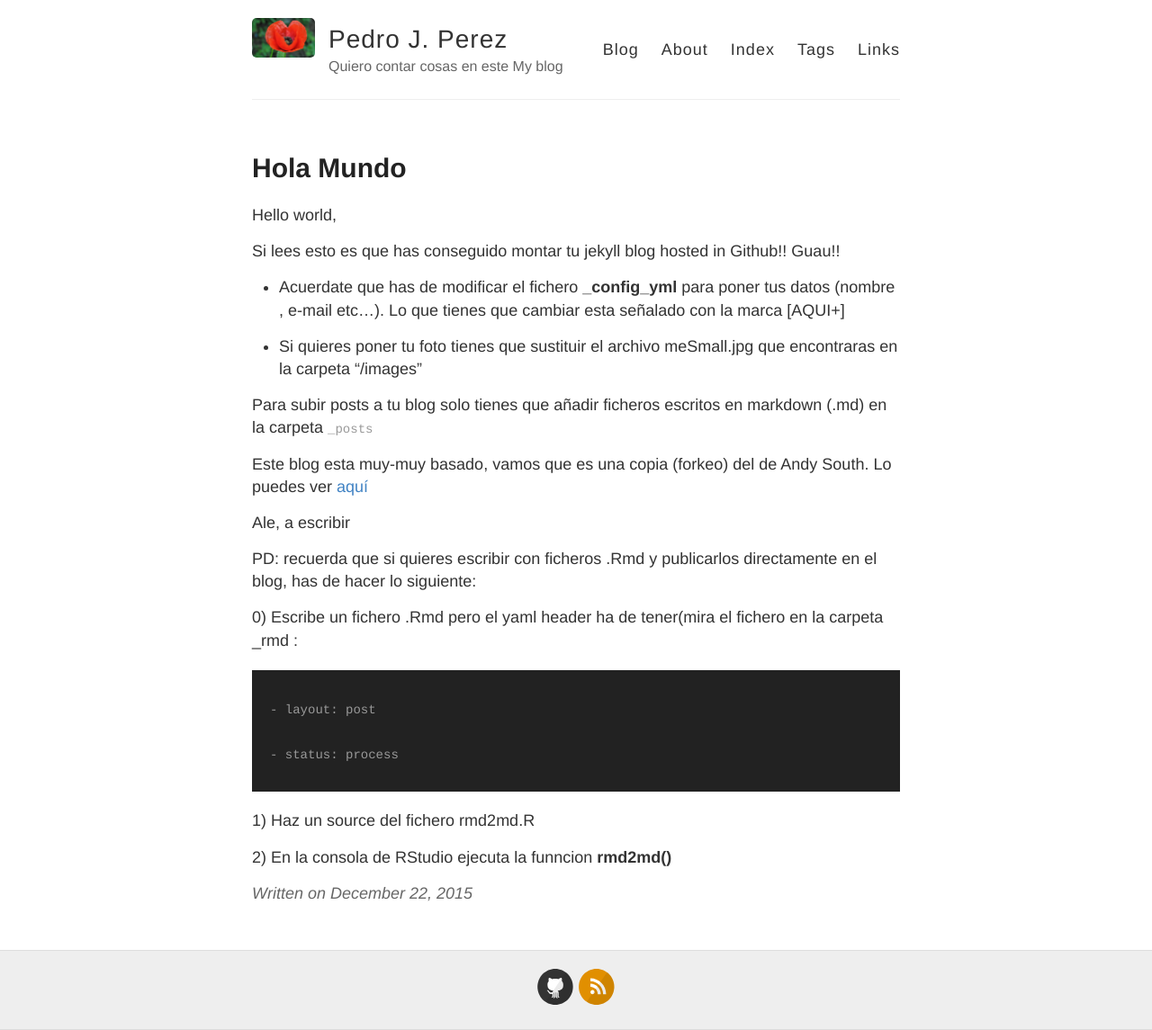
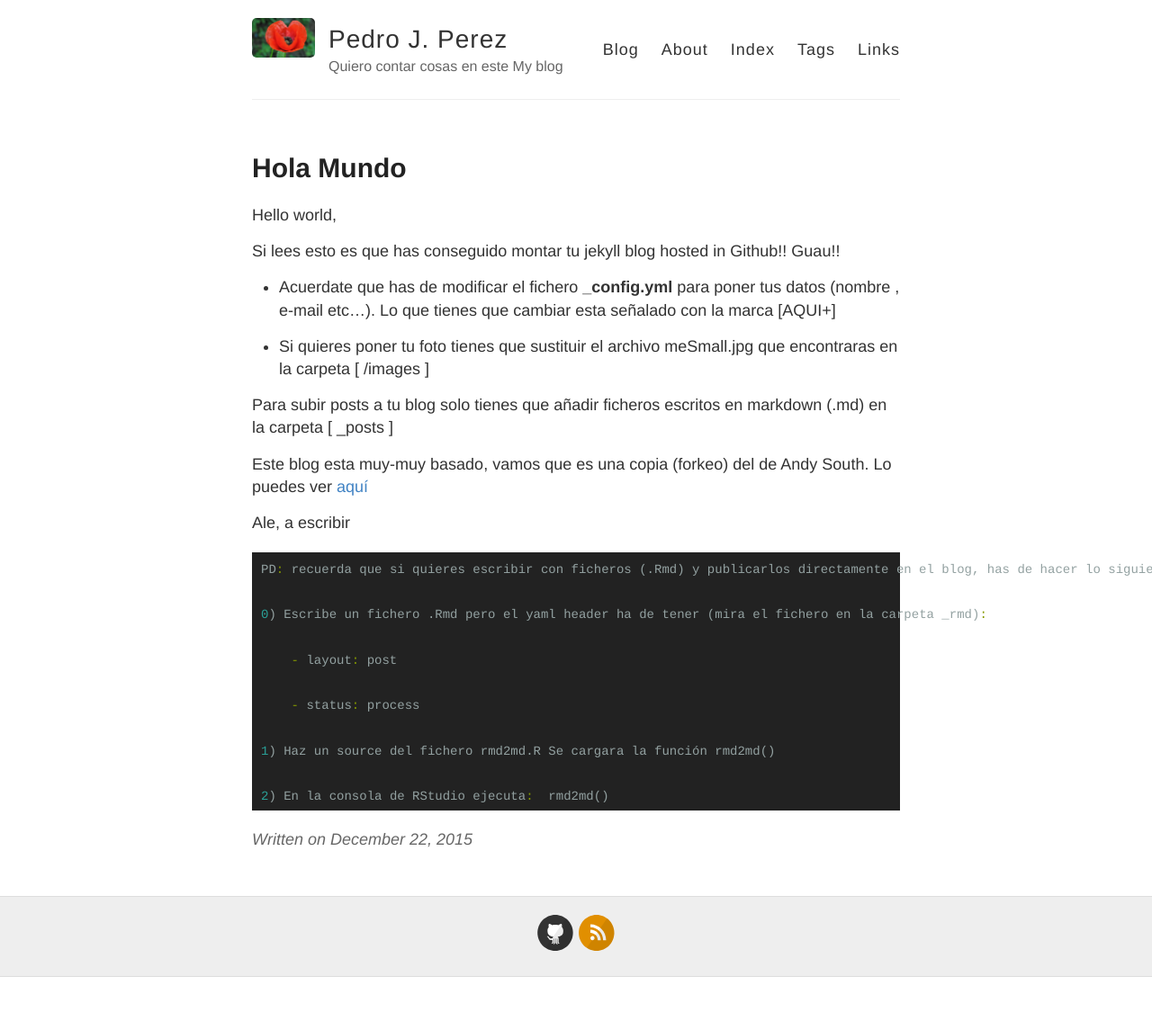
Before and after one commit to retamars/sole_blog, a Jekyll site: the page built from _posts/2015-12-22-hola-mundo.md, in a window 1280 px wide. Shown: the whole page at 90% size. Built offline with Jekyll 4.4.1, drawn with Linux system fonts in a browser that asks for light colours; after the commit the page ends 1086 px from its top, so only the background shows below that.

Commit message:
First post ok

```diff
--- a/_posts/2015-12-22-hola-mundo.md
+++ b/_posts/2015-12-22-hola-mundo.md
@@ -12,12 +12,12 @@ Hello world,
 
 Si lees esto es que has conseguido montar tu jekyll blog hosted in Github!! Guau!!
 
-- Acuerdate que has de modificar el fichero **_config_yml** para poner tus datos (nombre , e-mail etc...). Lo que tienes que cambiar esta señalado con la marca [AQUI+]
+- Acuerdate que has de modificar el fichero **_config.yml** para poner tus datos (nombre , e-mail etc...). Lo que tienes que cambiar esta señalado con la marca [AQUI+]
 
-- Si quieres poner tu foto tienes que sustituir el archivo meSmall.jpg que encontraras en la carpeta "/images"
+- Si quieres poner tu foto tienes que sustituir el archivo meSmall.jpg que encontraras en la carpeta  [  /images  ]
 
 
-Para subir posts a tu blog solo tienes que añadir ficheros escritos en markdown (.md) en la carpeta `_posts`
+Para subir posts a tu blog solo tienes que añadir ficheros escritos en markdown (.md) en la carpeta [  _posts  ]
 
 
 Este blog esta muy-muy basado, vamos que es una copia (forkeo) del de Andy South. Lo puedes ver [aquí](http://andysouth.github.io/)
@@ -27,16 +27,18 @@ Este blog esta muy-muy basado, vamos que es una copia (forkeo) del de Andy South
 Ale, a escribir
 
 
-PD: recuerda que si quieres escribir con ficheros .Rmd y publicarlos directamente en el blog, has de hacer lo siguiente:
 
 
-0) Escribe un fichero .Rmd pero el yaml header ha de tener(mira el fichero en la carpeta _rmd :
+{% highlight r %}
+PD: recuerda que si quieres escribir con ficheros (.Rmd) y publicarlos directamente en el blog, has de hacer lo siguiente:
+
+0) Escribe un fichero .Rmd pero el yaml header ha de tener (mira el fichero en la carpeta _rmd):
 
     - layout: post
 
     - status: process
 
+1) Haz un source del fichero rmd2md.R Se cargara la función rmd2md()
 
-1) Haz un source del fichero rmd2md.R
-
-2) En la consola de RStudio ejecuta la funncion  **rmd2md()**
+2) En la consola de RStudio ejecuta:  rmd2md()
+{% endhighlight %}
```
